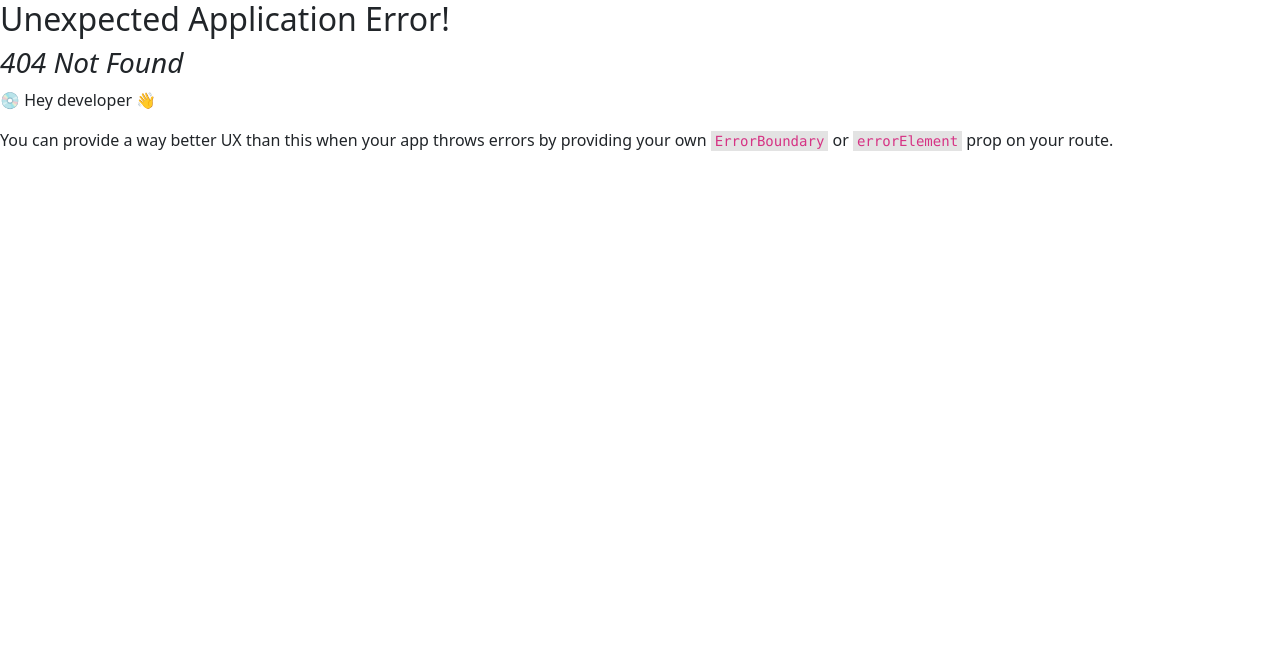
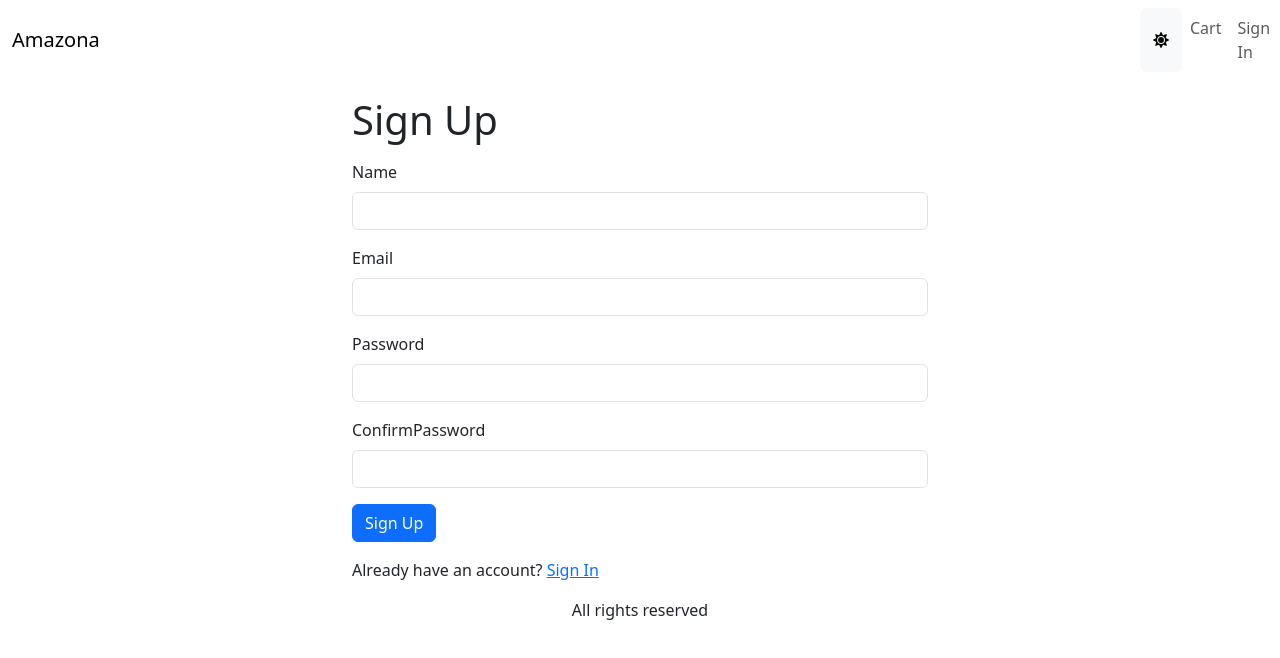
Before and after one commit to Amremam-1/ts-mern-amazon, a React (Vite) app in the folder frontend/: page /signup in a window 1280 px wide. Before the commit this address had no page. Shown: the top 658 px of the page. Built offline with nearby package versions, Linux system fonts and the light colour scheme.

Commit message:
Register-User

```diff
--- a/frontend/src/App.tsx
+++ b/frontend/src/App.tsx
@@ -21,6 +21,7 @@ function App() {
 
   useEffect(() => {
     document.body.setAttribute("data-bs-theme", mode)
+    localStorage.setItem("mode", mode)
   }, [mode])
 
   const switchModeHandler = () => {
--- a/frontend/src/Store.tsx
+++ b/frontend/src/Store.tsx
@@ -9,8 +9,8 @@ type AppState = {
 }
 
 const initialState: AppState = {
-  userInfo: localStorage.getItem("useInfo")
-    ? JSON.parse(localStorage.getItem("useInfo")!)
+  userInfo: localStorage.getItem("userInfo")
+    ? JSON.parse(localStorage.getItem("userInfo")!)
     : null,
 
   mode: localStorage.getItem("mode")
--- a/frontend/src/hooks/UseProduct.ts
+++ b/frontend/src/hooks/UseProduct.ts
@@ -1,7 +1,6 @@
 import { useQuery } from "@tanstack/react-query"
 import APIClient from "../services/apiClient"
 import { Product } from "../types/product"
-import ms from "ms"
 
 const apiClient = new APIClient<Product[]>("api/products")
 
@@ -9,7 +8,6 @@ const useProduct = () =>
   useQuery({
     queryKey: ["products"],
     queryFn: apiClient.get,
-    staleTime: ms("24h"),
   })
 
 export default useProduct
--- a/frontend/src/hooks/UseProductPage.ts
+++ b/frontend/src/hooks/UseProductPage.ts
@@ -1,14 +1,13 @@
 import { useQuery } from "@tanstack/react-query"
 import APIClient from "../services/apiClient"
 import { Product } from "../types/product"
-import ms from "ms"
+
 
 const useProductPage = (slug: string) => {
   const apiClient = new APIClient<Product>(`api/products/slug/${slug}`)
   return useQuery({
     queryKey: ["products", slug],
     queryFn: apiClient.getAll,
-    staleTime: ms("24h"),
   })
 }
 
--- /dev/null
+++ b/frontend/src/hooks/UseSignUp.ts
@@ -0,0 +1,20 @@
+import { useMutation } from "@tanstack/react-query"
+import APIClient from "../services/apiClient"
+import { UserInfo } from "../types/UserInfo"
+
+const apiClient = new APIClient<UserInfo>(`api/users/signup`)
+const UseSignUp = () => {
+  return useMutation({
+    mutationFn: async ({
+      name,
+      email,
+      password,
+    }: {
+      name: string
+      email: string
+      password: string
+    }) => await apiClient.post(email, name, password),
+  })
+}
+
+export default UseSignUp
--- a/frontend/src/main.tsx
+++ b/frontend/src/main.tsx
@@ -17,14 +17,16 @@ import { ReactQueryDevtools } from "@tanstack/react-query-devtools"
 import { StoreProvider } from "./Store.tsx"
 import CartPage from "./pages/CartPage.tsx"
 import { SignInPage } from "./pages/SignInPage.tsx"
+import SignUpPage from "./pages/SignUpPage.tsx"
 
 const router = createBrowserRouter(
   createRoutesFromElements(
     <Route path="/" element={<App />}>
       <Route index={true} element={<HomePage />} />
-      <Route path="/product/:slug" element={<ProductPage />} />
-      <Route path="/cart" element={<CartPage />} />
-      <Route path="/signin" element={<SignInPage />} />
+      <Route path="product/:slug" element={<ProductPage />} />
+      <Route path="cart" element={<CartPage />} />
+      <Route path="signin" element={<SignInPage />} />
+      <Route path="signup" element={<SignUpPage />} />
     </Route>
   )
 )
--- /dev/null
+++ b/frontend/src/pages/SignUpPage.tsx
@@ -0,0 +1,109 @@
+import { useContext, useEffect, useState } from "react"
+import { Link, useLocation, useNavigate } from "react-router-dom"
+import { Store } from "../Store"
+import UseSignUp from "../hooks/UseSignUp"
+import { toast } from "react-toastify"
+import { getError } from "../utils"
+import { ApiError } from "../types/ApiError"
+import { Button, Container, Form } from "react-bootstrap"
+import { Helmet } from "react-helmet-async"
+
+const SignUpPage = () => {
+  const navigate = useNavigate()
+
+  const { search } = useLocation()
+  const redirectInUrl = new URLSearchParams(search).get("redirect")
+  const redirect = redirectInUrl ? redirectInUrl : "/"
+
+  const [name, setName] = useState("")
+  const [email, setEmail] = useState("")
+  const [password, setpassword] = useState("")
+  const [confirmPassword, setConfirmPassword] = useState("")
+
+  const { state, dispatch } = useContext(Store)
+  const { userInfo } = state
+
+  useEffect(() => {
+    if (userInfo) {
+      navigate(redirect)
+    }
+  }, [navigate, redirect, userInfo])
+
+  const { mutateAsync: signup, isLoading } = UseSignUp()
+
+  const submitHandler = async (e: React.SyntheticEvent) => {
+    e.preventDefault()
+    if (password !== confirmPassword) {
+      toast.error("Password do not match")
+      return
+    }
+    try {
+      const data = await signup({
+        name,
+        password,
+        email,
+      })
+      dispatch({ type: "USER_SINGIN", payload: data })
+      localStorage.setItem("userInfo", JSON.stringify(data))
+      navigate(redirect)
+      console.log(data)
+    } catch (err) {
+      toast.error(getError(err as ApiError))
+    }
+  }
+
+  return (
+    <Container className="small-container">
+      <Helmet>
+        <title>Sign Up</title>
+      </Helmet>
+      <h1 className="my-3">Sign Up</h1>
+      <Form onSubmit={submitHandler}>
+        <Form.Group className="mb-3" controlId="name">
+          <Form.Label>Name</Form.Label>
+          <Form.Control onChange={(e) => setName(e.target.value)} required />
+        </Form.Group>
+
+        <Form.Group className="mb-3" controlId="email">
+          <Form.Label>Email</Form.Label>
+          <Form.Control
+            type="email"
+            required
+            onChange={(e) => setEmail(e.target.value)}
+          />
+        </Form.Group>
+
+        <Form.Group className="mb-3" controlId="password">
+          <Form.Label>Password</Form.Label>
+          <Form.Control
+            type="password"
+            required
+            onChange={(e) => setpassword(e.target.value)}
+          />
+        </Form.Group>
+
+        <Form.Group className="mb-3" controlId="confirmPassword">
+          <Form.Label>ConfirmPassword</Form.Label>
+          <Form.Control
+            type="password"
+            required
+            onChange={(e) => setConfirmPassword(e.target.value)}
+          />
+        </Form.Group>
+
+        <div className="mb-3">
+          <Button type="submit" disabled={isLoading}>
+            Sign Up
+          </Button>
+        </div>
+
+        <div className="mb-3">
+          Already have an account?{" "}
+          <Link to={`/signin?redirect=${redirect}`}>Sign In</Link>
+        </div>
+      </Form>
+    </Container>
+  )
+}
+
+export default SignUpPage
--- a/frontend/src/services/apiClient.ts
+++ b/frontend/src/services/apiClient.ts
@@ -22,9 +22,9 @@ class APIClient<T> {
     return axiosInstance.get<T>(this.endpoint).then((res) => res.data)
   }
 
-  post = (email: string, password: string) => {
+  post = (email: string, password: string, name?: string) => {
     return axiosInstance
-      .post<T>(this.endpoint, { email, password })
+      .post<T>(this.endpoint, { email, password, name })
       .then((res) => res.data)
   }
 }
```
Also changed, not shown: 2 other files (tests, documents, lock files or other folders).
